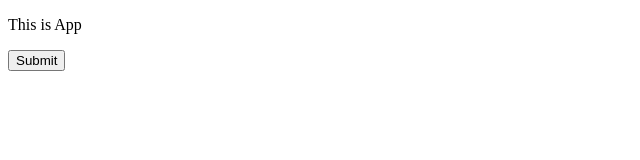
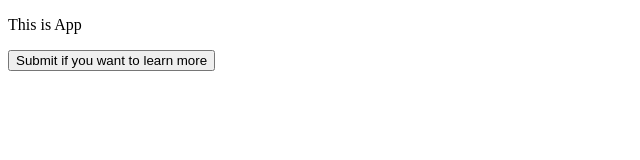
Before and after one commit to dongnk1406/check, a plain HTML site: page index.html in a window 1280 px wide. Shown: the whole page, without its empty margins (0-640 px from the left). Drawn offline with Linux system fonts and the light colour scheme.

Commit message:
add  index.html

```diff
--- a/index.html
+++ b/index.html
@@ -10,7 +10,7 @@
 
 <body>
     <p>This is App</p>
-    <button>Submit</button>
+    <button>Submit if you want to learn more</button>
 </body>
 
 </html>
```
